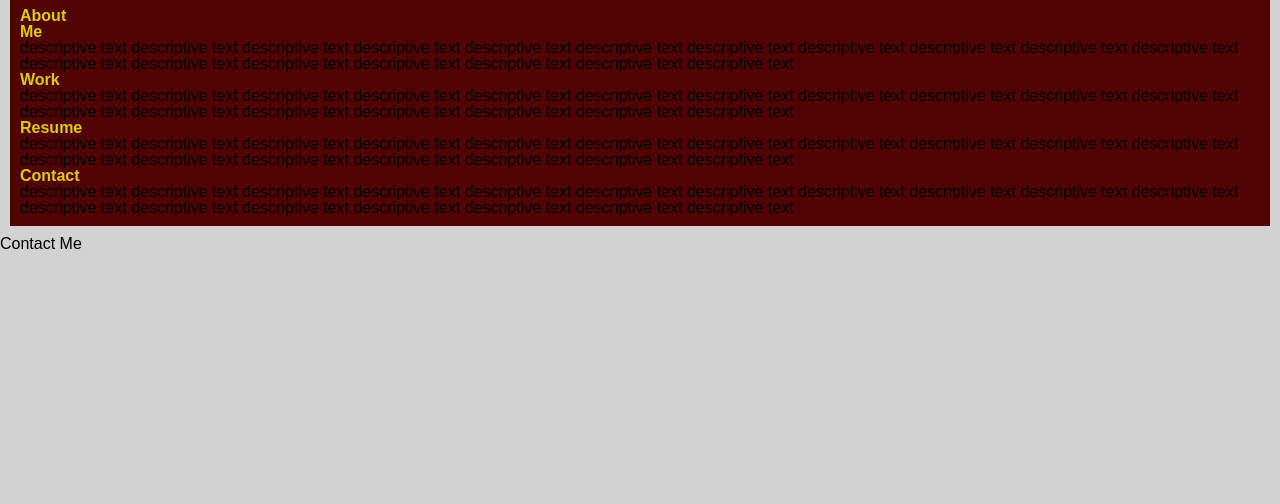
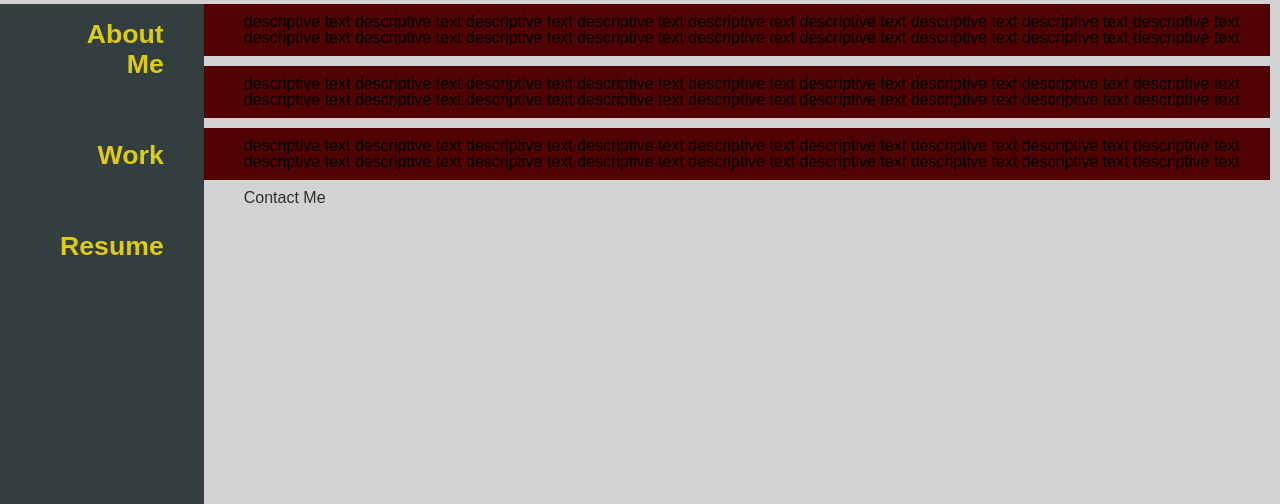
Before and after one commit to KPL33/Kevin-Lewis-portfolio, a plain HTML site: page index.html in a window 1280 px wide. Shown: the part 381-885 px from the top of the page. Before the commit the page ends 800 px from the top, so only its background shows below. Drawn offline with Linux system fonts and the light colour scheme.

Commit message:
3rd commit

```diff
--- a/assets/css/style.css
+++ b/assets/css/style.css
@@ -10,7 +10,6 @@ body {
 
 header {
   display: flex;
-  /* Defines how to distribute the empty space between child elements */
   justify-content: space-between;
   padding: 10px;
   background: #510303;
@@ -36,10 +35,11 @@ h1 {
 }
 
 h3 {
+  flex-wrap: flex;
   padding: 10px;
 }
 
-.title {
+.main {
   display: flex;
 }
 
@@ -54,7 +54,6 @@ h3 {
 
 #profile-header {
 	width: 100%;
-	height: 100%;
 }
 
 #mantra {
@@ -64,53 +63,51 @@ h3 {
   padding: 10px;
 }
 
+h2 {
+  font-size: 20pt;
+  line-height: 115%;
+  display: block;
+}
+
 span {
   text-decoration: underline;
 }
 
-h2 {
-  display: block;
+aside {
+  margin: 0px 40px 0px 0px;
+  float: left;
+  text-align: right;
+  background-color: rgb(51, 63, 63);
+  height: 500px;
+  padding: 15px 20px 60px 30px;
+}
+
+.intro-text {
+  color: #ddcc13;
+  padding: 0px 20px 60px 30px;
 }
 
 .cards {
   flex-wrap: wrap;
+  height: auto;
   padding: 10px;
   margin: 10px;
   background-color: #510303;
 }
 
-.cards h2 {
-  color: #ddcc13;
+#contact {
+  display: flex;
+  color: #303029;
 }
 
-.About-Me {
-  flex-wrap: wrap;
-  padding-right: 20px;
-  border: solid black 4px;
-  height: 100px;
-  text-align: right;
-  color: green;
-  margin-right: 40px;
-}
-
-
-
-.intros {
-  flex-wrap: flex;
-  padding-right: 20px;
-  border: solid black 4px;
-  height: 100px;
-  text-align: right;
-  color: green;
-  margin-right: 40px;
-}
-
+/*
+ A flex-basis of 200px sets the starting width
+  A flex-grow value of 1 allows the elements to evenly grow to fill the remaining space
 .card {
-  /* A flex-basis of 200px sets the starting width */
-  /* A flex-grow value of 1 allows the elements to evenly grow to fill the remaining space */
   flex: 1 0 200px;
   padding: 10px;
   text-align: center;
   border-style: solid;
   border-width: 1px;
 }
+*/
--- a/index.html
+++ b/index.html
@@ -22,46 +22,33 @@
       </section>
     </header>
 
+    <section>
+      <img id="profile-picture" src="./assets/gs_no_shad.jpg" />
+      <img id="profile-header" src="assets/profile-header.jpg" />
+      <h2 id="mantra"><em>Yoda had it wrong. The <span>first</span> thing you can do is try.</em></h2>
+    </section>
+
     <main>
-      <section>
-        <img id="profile-picture" src="./assets/gs_no_shad.jpg" />
-        <img id="profile-header" src="assets/profile-header.jpg" />
-        <h2 id="mantra"><em>Yoda had it wrong. The <span>first</span> thing you can do is try.</em></h2>
+      <aside>
+        <h2 class="intro-text">About<br>Me</h2>
+        <h2 class="intro-text">Work</h2>
+        <h2 class="intro-text">Resume</h2>
+      </aside>
+
+      <section class="cards">
+        descriptive text descriptive text descriptive text descriptive text descriptive text descriptive text descriptive text descriptive text descriptive text descriptive text descriptive text descriptive text descriptive text descriptive text descriptive text descriptive text descriptive text descriptive text
       </section>
 
       <section class="cards">
-        <div>
-          <div class="intro">
-            <h2 c>About<br>Me</h2>
-          </div>
-          <p class="description">descriptive text descriptive text descriptive text descriptive text descriptive text descriptive text descriptive text descriptive text descriptive text descriptive text descriptive text descriptive text descriptive text descriptive text descriptive text descriptive text descriptive text descriptive text </p>
-        </div>
+        descriptive text descriptive text descriptive text descriptive text descriptive text descriptive text descriptive text descriptive text descriptive text descriptive text descriptive text descriptive text descriptive text descriptive text descriptive text descriptive text descriptive text descriptive text
+      </section>
 
-        <div>
-          <div class="intro">
-            <h2>Work</h2>
-          </div>
-          <p class="description">descriptive text descriptive text descriptive text descriptive text descriptive text descriptive text descriptive text descriptive text descriptive text descriptive text descriptive text descriptive text descriptive text descriptive text descriptive text descriptive text descriptive text descriptive text </p>
-        </div>
-
-        <div>
-          <div class="intro">
-            <h2>Resume</h2>
-          </div>
-          <p class="description">descriptive text descriptive text descriptive text descriptive text descriptive text descriptive text descriptive text descriptive text descriptive text descriptive text descriptive text descriptive text descriptive text descriptive text descriptive text descriptive text descriptive text descriptive text </p>
-        </div>
-
-        <div>
-          <div class="intro">
-            <h2>Contact</h2>
-          </div>
-          <p class="description">descriptive text descriptive text descriptive text descriptive text descriptive text descriptive text descriptive text descriptive text descriptive text descriptive text descriptive text descriptive text descriptive text descriptive text descriptive text descriptive text descriptive text descriptive text </p>
-        </div>
-
+      <section class="cards">
+        descriptive text descriptive text descriptive text descriptive text descriptive text descriptive text descriptive text descriptive text descriptive text descriptive text descriptive text descriptive text descriptive text descriptive text descriptive text descriptive text descriptive text descriptive text
       </section>
 
     </main>
-    <footer>Contact Me</footer>
+    <footer id="contact">Contact Me</footer>
   </body>
 
 </html>
```
